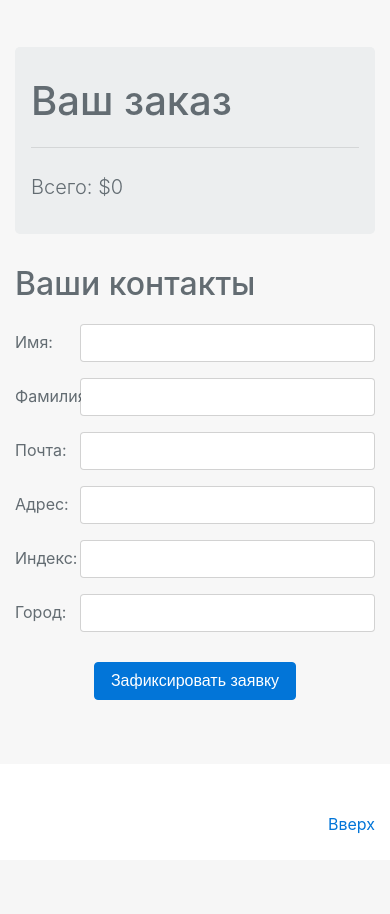
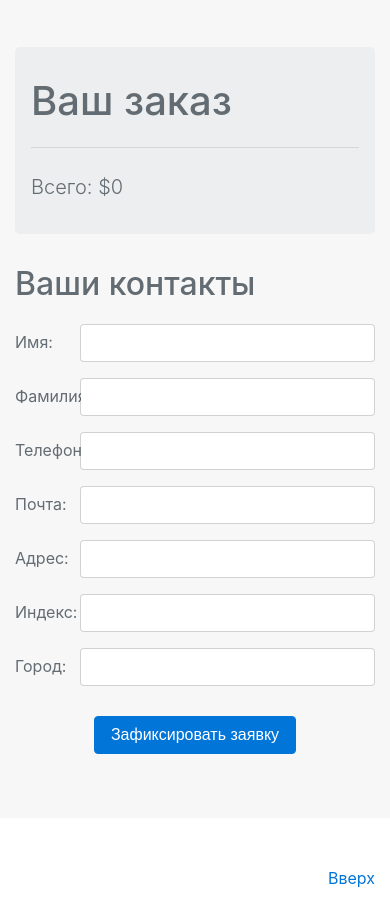
Before and after one commit to solairedev/django-shop, a Django app: page /orders/create/ in a window 390 px wide. Shown: the part 57-971 px from the top of the page. Before the commit the page ends 890 px from the top, so only its background shows below. Run offline with Django 3.2, Linux system fonts and the light colour scheme; some libraries are stand-ins or nearby versions.

Commit message:
Add phone field

```diff
--- a/orders/forms.py
+++ b/orders/forms.py
@@ -4,4 +4,4 @@ from .models import Order
 class OrderCreateForm(forms.ModelForm):
 	class Meta:
 		model = Order
-		fields = ['first_name', 'last_name', 'email', 'address','postal_code', 'city']
+		fields = ['first_name', 'last_name','phone','email', 'address','postal_code', 'city']
--- a/orders/models.py
+++ b/orders/models.py
@@ -4,6 +4,7 @@ from shop.models import ShopItem
 class Order(models.Model):
 	first_name = models.CharField(max_length=50,verbose_name="Имя")
 	last_name = models.CharField(max_length=50,verbose_name="Фамилия")
+	phone = models.CharField(max_length=20,verbose_name="Телефон")
 	email = models.EmailField(verbose_name="Почта")
 	address = models.CharField(max_length=250,verbose_name="Адрес")
 	postal_code = models.CharField(max_length=20,verbose_name="Индекс")
--- a/orders/templates/orders/order/create.html
+++ b/orders/templates/orders/order/create.html
@@ -51,6 +51,12 @@ input{
   </div>
 </div>
 <div class="form-group row">
+  <label for="id_phone" class="col-2 col-form-label">Телефон:</label>
+  <div class="col-10">
+    <input class="form-control" id="id_phone" maxlength="20" name="phone" type="text">
+  </div>
+</div>
+<div class="form-group row">
   <label for="id_email" class="col-2 col-form-label">Почта:</label>
   <div class="col-10">
     <input class="form-control" id="id_email" maxlength="254" name="email" type="email">
--- a/orders/templates/orders/order/created.html
+++ b/orders/templates/orders/order/created.html
@@ -21,7 +21,7 @@ input{
  <div class="col-lg-8">
  <div class="jumbotron">
   <h1 class="display-3">Спасибо!</h1>
-  <p class="lead">Ваша заявка успешно зафиксирована, ожидайте ответа на указанный адрес электронный почты. Номер вашего заказа {{ order.id }}.</p>
+  <p class="lead">Ваша заявка успешно зафиксирована, ожидайте ответа на указанный адрес электронный почты. Номер вашего заказа {{ order.id }}. Администратор позвонит вам в течении 5 минут.</p>
   <hr class="my-4">
   <p class="lead">
     <a class="btn btn-primary" href="{% url "shop:shop_list" %}" role="button">Вернутся в каталог</a>
```
Also changed, not shown: orders/migrations/0002_auto_20170428_1257.py (added).
